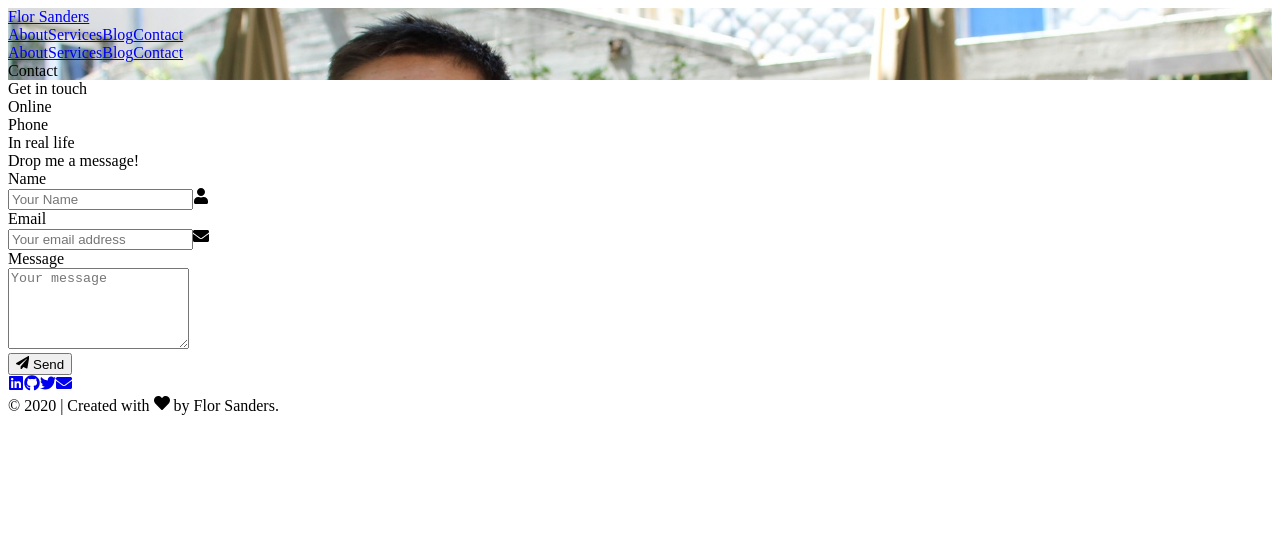
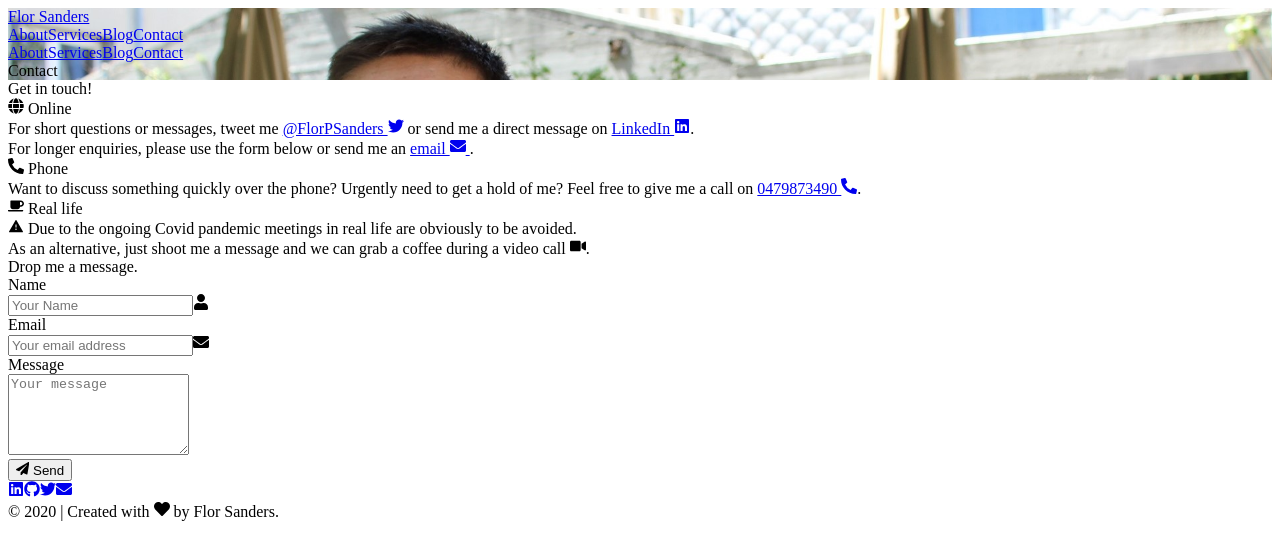
Before and after one commit to FlorSanders/FlorSandersBe, a Gatsby site: page /contact in a window 1280 px wide. Built offline with nearby package versions, Linux system fonts and the light colour scheme; Gatsby itself is replaced by a stand-in of ours.

Commit message:
Slowed down toaster, added content to the contact page

```diff
--- a/src/components/toaster.js
+++ b/src/components/toaster.js
@@ -2,7 +2,7 @@ import React, {useState, useEffect} from 'react';
 
 export default function Toaster({show, children, color, close}) {
     const [progress, setProgress] = useState(0);
-    const speed = 0.75;
+    const speed = 0.5;
 
     const calculateProgress = () => {
         if(progress >= 100){
--- a/src/pages/contact.js
+++ b/src/pages/contact.js
@@ -1,6 +1,7 @@
 import React, { useState } from 'react';
 import { graphql } from 'gatsby';
-import { FaUser, FaEnvelope, FaPaperPlane } from 'react-icons/fa'
+import { FaUser, FaEnvelope, FaPaperPlane, FaTwitter, FaLinkedin, FaGlobe, FaPhoneAlt, FaCoffee, FaVideo } from 'react-icons/fa'
+import { AiFillWarning } from 'react-icons/ai';
 import { Layout, Toaster } from '../components';
 import { sendEmail } from '../constants';
 
@@ -27,24 +28,49 @@ export default function Contact({ data }) {
         <Layout title='Contact' image={image} backgroundPosition='top'>
             <div className="section is-fullwidth">
                 <div className="title is-3">
-                    Get in touch
+                    Get in touch!
                 </div>
 
                 <div className="columns">
                     <div className="column">
-                    Online
+                        <div className="subtitle is-4">
+                            <FaGlobe className="icon" /> Online
+                        </div>
+                        <div className="block">
+                            For short questions or messages, tweet me <a href="https://twitter.com/FlorPSanders" target="_blank" rel="noopener noreferrer"> @FlorPSanders <FaTwitter className='icon is-small' /></a> or send me a direct message on <a href="https://www.linkedin.com/in/flor-sanders/" target="_blank" rel="noopener noreferrer">LinkedIn <FaLinkedin className='icon is-small' /></a>.
+                        </div>
+                        <div className="block">
+                            For longer enquiries, please use the form below or send me an <a href="mailto:me@florsanders.be">email <FaEnvelope className="icon is-small" /> </a>.
+                        </div>
                     </div>
                     <div className="column">
-                    Phone
+                        <div className="subtitle is-4">
+                            <FaPhoneAlt className="icon" /> Phone
+                        </div>
+                        <div className="block">
+                            Want to discuss something quickly over the phone? Urgently need to get a hold of me?
+                            Feel free to give me a call on <a href="tel:+32479873490">0479873490 <FaPhoneAlt className='icon is-small'/></a>.
+                        </div>
                     </div>
                     <div className="column">
-                    In real life
+                        <div className="subtitle is-4">
+                            <FaCoffee className="icon" /> Real life
+                        </div>
+                        {/* <div className="block">
+                            <del>
+                                Want to grab a coffee and have a talk? Send me a message and we'll figure out a moment that fits both our calenders.
+                            </del>
+                        </div> */}
+                        <div className="block">
+                            <AiFillWarning className="icon is-small has-text-warning" /> Due to the ongoing Covid pandemic meetings in real life are obviously to be avoided.<br />
+                            As an alternative, just shoot me a message and we can grab a coffee during a video call <FaVideo className="icon is-small" />.
+                        </div>
                     </div>
                 </div>
             </div>
 
             <div className="section is-fullwidth" >
-                <div className="title is-3">Drop me a message!</div>
+                <div className="title is-3">Drop me a message.</div>
 
                 <form method="POST" action="https://formspree.io/f/mrgoogov" onSubmit={submitForm}>
                     <div className="columns p-0 mb-0">
```
